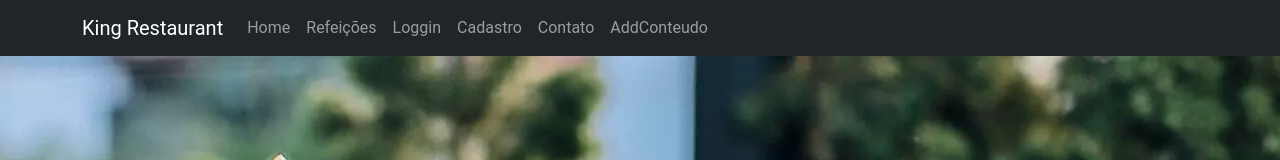
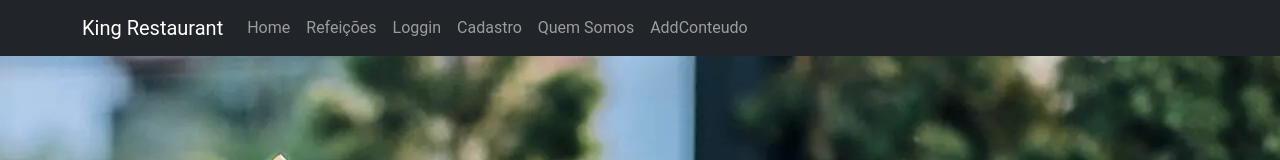
Before and after one commit to Ricardopgm/projeto-3, a React (Create React App) app: page / in a window 1280 px wide. Shown: the top 160 px of the page. Built offline with nearby package versions, Linux system fonts and the light colour scheme.

Commit message:
Cotatos para Quem Somos
Alterei o nome Contatos para Quem Somos!

```diff
--- a/src/componentes/Navbar.js
+++ b/src/componentes/Navbar.js
@@ -11,9 +11,9 @@ function ColorSchemesExample() {
           <Nav className="me-auto">
             <Nav.Link href="/Home">Home</Nav.Link>
             <Nav.Link href="/Refeicoes">Refeições</Nav.Link>
-            <Nav.Link href="/Loggin">Loggin</Nav.Link>
+            <Nav.Link href="/Login">Loggin</Nav.Link>
             <Nav.Link href="/Cadastro">Cadastro</Nav.Link>
-            <Nav.Link href="/Contato">Contato</Nav.Link>
+            <Nav.Link href="/QuemSomos">Quem Somos</Nav.Link>
             <Nav.Link href="/AddConteudo">AddConteudo</Nav.Link>
           </Nav>
         </Container>
```
